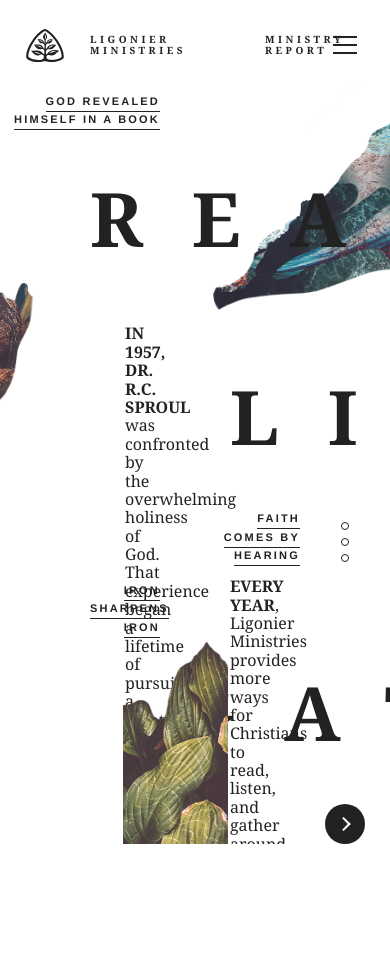
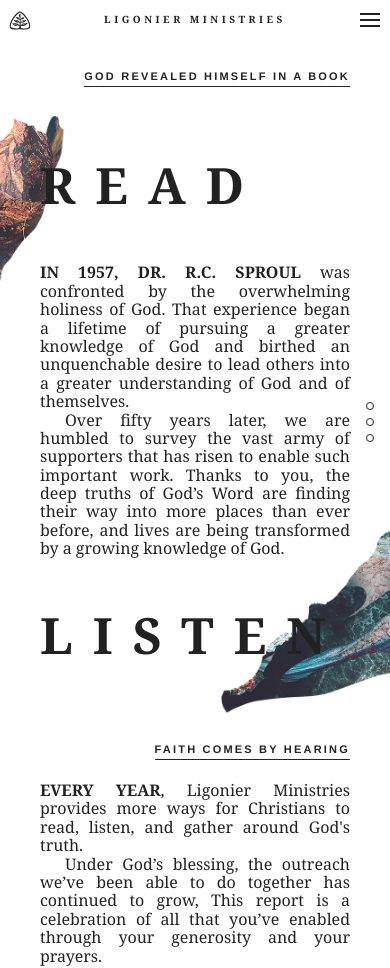
Before and after one commit to johnbarrierwilson/ligonier-report, a Gatsby site: page / in a window 390 px wide. Shown: the top 968 px of the page. Before the commit the page ends 844 px from the top, so only its background shows below. Built offline with nearby package versions, Linux system fonts and the light colour scheme; Gatsby itself is replaced by a stand-in of ours; a web font is replaced by a local one.

Commit message:
Work on responsiveness for current index

```diff
--- a/src/components/content.js
+++ b/src/components/content.js
@@ -2,8 +2,22 @@
 
 const Content = styled('div')`
   color: ${p => p.inverted ? p.theme.colors.white : p.theme.colors.black};
-  grid-column: ${p => p.column};
-  grid-row: ${p => p.row};
+  grid-column: ${p => p.column[0]};
+  grid-row: ${p => p.row[0]};
+  position: relative;
+  z-index: ${p => p.theme.index.content};
+  @media (min-width: ${p => p.theme.breakpoints.small}) {
+    grid-column: ${p => p.column[1]};
+    grid-row: ${p => p.row[1]};
+  }
+  @media (min-width: ${p => p.theme.breakpoints.medium}) {
+    grid-column: ${p => p.column[2]};
+    grid-row: ${p => p.row[2]};
+  }
+  @media (min-width: ${p => p.theme.breakpoints.large}) {
+    grid-column: ${p => p.column[3]};
+    grid-row: ${p => p.row[3]};
+  }
   p {
     text-align: justify;
     text-indent: 25px;
--- a/src/components/documentTitle.js
+++ b/src/components/documentTitle.js
@@ -6,8 +6,11 @@
 )
 
 const Container = styled('p')`
+  display: none;
+  @media (min-width: ${p => p.theme.breakpoints.small}) {
     align-self: center;
     color: ${p => p.inverted ? p.theme.colors.white : p.theme.colors.black};
+    display: block;
     font-size: 10px;
     font-weight: 600;
     grid-column: 12 / span 2;
@@ -15,6 +18,7 @@
     letter-spacing: 0.35em;
     text-align: right;
     text-transform: uppercase;
+  }
 `
 
 export default DocumentTitle
--- a/src/components/heading.js
+++ b/src/components/heading.js
@@ -10,15 +10,40 @@
   font-size: ${p => {
     switch(p.size) {
       case 'xl':
-        return '75px'
+        return '50px'
       default:
-        return '38px'
+        return '24px'
     }
   }};
-  grid-column: ${p => p.column};
-  grid-row: ${p => p.row};
-  letter-spacing: ${p => p.size === 'xl' ? '0.65em' : '0'};
+  grid-column: ${p => p.column[0]};
+  grid-row: ${p => p.row[0]};
+  letter-spacing: ${p => p.size === 'xl' ? '0.4em' : '0'};
+  margin: 50px 0;
+  position: relative;
   text-transform: uppercase;
+  z-index: ${p => p.theme.index.heading};
+  @media (min-width: ${p => p.theme.breakpoints.small}) {
+    grid-column: ${p => p.column[1]};
+    grid-row: ${p => p.row[1]};
+    margin: 0;
+  }
+  @media (min-width: ${p => p.theme.breakpoints.medium}) {
+    font-size: ${p => {
+      switch(p.size) {
+        case 'xl':
+          return '75px'
+        default:
+          return '38px'
+      }
+    }};
+    grid-column: ${p => p.column[2]};
+    grid-row: ${p => p.row[2]};
+    letter-spacing: ${p => p.size === 'xl' ? '0.65em' : '0'};
+  }
+  @media (min-width: ${p => p.theme.breakpoints.large}) {
+    grid-column: ${p => p.column[3]};
+    grid-row: ${p => p.row[3]};
+  }
 `
 
 export default Heading
--- a/src/components/image.js
+++ b/src/components/image.js
@@ -5,9 +5,23 @@
   background-position: ${p => p.position ? p.position : 'center center'};
   background-repeat: no-repeat;
   background-size: ${p => p.size ? p.size : 'cover'};
-  grid-column: ${p => p.column};
-  grid-row: ${p => p.row};
-  transform: ${p => p.transform ? p.transform : 'none'};
+  grid-column: ${p => p.column[0]};
+  grid-row: ${p => p.row[0]};
+  position: relative;
+  z-index: ${p => p.theme.index.image};
+  @media (min-width: ${p => p.theme.breakpoints.small}) {
+    grid-column: ${p => p.column[1]};
+    grid-row: ${p => p.row[1]};
+    transform: ${p => p.transform ? p.transform : 'none'};
+  }
+  @media (min-width: ${p => p.theme.breakpoints.medium}) {
+    grid-column: ${p => p.column[2]};
+    grid-row: ${p => p.row[2]};
+  }
+  @media (min-width: ${p => p.theme.breakpoints.large}) {
+    grid-column: ${p => p.column[3]};
+    grid-row: ${p => p.row[3]};
+  }
 `
 
 export default Image
--- a/src/components/label.js
+++ b/src/components/label.js
@@ -2,9 +2,25 @@
 
 const Label = styled('div')`
   align-self: center;
-  grid-column: ${p => p.column};
-  grid-row: ${p => p.row};
+  grid-column: ${p => p.column[0]};
+  grid-row: ${p => p.row[0]};
+  margin: 25px 0;
+  position: relative;
   text-align: right;
+  z-index: ${p => p.theme.index.label};
+  @media (min-width: ${p => p.theme.breakpoints.small}) {
+    grid-column: ${p => p.column[1]};
+    grid-row: ${p => p.row[1]};
+    margin: 0;
+  }
+  @media (min-width: ${p => p.theme.breakpoints.medium}) {
+    grid-column: ${p => p.column[2]};
+    grid-row: ${p => p.row[2]};
+  }
+  @media (min-width: ${p => p.theme.breakpoints.large}) {
+    grid-column: ${p => p.column[3]};
+    grid-row: ${p => p.row[3]};
+  }
   span {
     border-bottom: 1px solid ${p => p.theme.colors.black};
     color: ${p => p.theme.colors.black};
--- a/src/components/layout.js
+++ b/src/components/layout.js
@@ -6,6 +6,8 @@
 
 import 'normalize.css'
 import theme from '../theme.js'
+
+import Toggle from './toggle'
 
 class Layout extends React.Component {
   constructor(props) {
@@ -37,13 +39,10 @@
             <ThemeProvider theme={theme} >
               <>
                 <Toggle
-                  href="#"
                   navigating={this.state.navigating}
                   onClick={this.toggleNavigation}
                   type={this.props.type}
-                >
-                  <div></div>
-                </Toggle>
+                />
                 <Container>
                   <GlobalStyles />
                   <Helmet
@@ -101,60 +100,30 @@
 const Grid = styled('div')`
   background: ${p => p.type === "tf" ? p.theme.colors.teal : p.theme.colors.white};
   display: grid;
-  grid-template-columns: 90px repeat(12, 1fr) 90px;
-  grid-template-rows: 90px repeat(11, 1fr);
-  height: 100vh;
-  overflow: hidden;
+  grid-template-columns: 40px repeat(12, 1fr) 40px;
+  grid-template-rows: 40px repeat(11, auto);
   transition: all 500ms cubic-bezier(.55,0,.1,1);
+  @media (min-width: ${p => p.theme.breakpoints.small}) {
+    grid-template-columns: 90px repeat(12, 1fr) 90px;
+    grid-template-rows: 90px repeat(11, 1fr);
+  }
+  @media (min-width: ${p => p.theme.breakpoints.medium}) {
+    height: 100vh;
+  }
+  @media (min-width: ${p => p.theme.breakpoints.large}) {
+    overflow: hidden;
+  }
+
   ${p => p.navigating && css`
-    border-radius: 30px;
+    /* border-radius: 30px; */
     opacity: 0.5;
-    transform: scale(0.9) translateY(50vh);
+    transform: translateY(50vh);
   `}
 `
 
 const Container = styled('div')`
   background: #000000;
-  overflow: hidden;
-`
-
-const Toggle = styled('a')`
-  align-items: center;
-  display: flex;
-  height: 50px;
-  justify-content: center;
-  position: fixed;
-  right: 20px;
-  top: 20px;
-  width: 50px;
-  z-index: 10;
-  div {
-    background: ${p => p.navigating ? 'transparent' : p.type !== 'tf' ? p.theme.colors.black : p.theme.colors.white};
-    position: relative;
-    height: 2px;
-    transition: all 250ms cubic-bezier(.55,0,.1,1);
-    width: 24px;
-    &::after {
-      background: ${p => p.navigating ? p.theme.colors.white : p.type !== 'tf' ? p.theme.colors.black : p.theme.colors.white};
-      content: '';
-      height: 100%;
-      left: 0;
-      position: absolute;
-      top: 8px;
-      transform: ${p => p.navigating ? 'rotate(-45deg) translate(5.75px, -5.75px)' : 'rotate(0deg)'};
-      transition: all 500ms cubic-bezier(.55,0,.1,1);
-      width: 100%;
-    }
-    &::before {
-      background: ${p => p.navigating ? p.theme.colors.white : p.type !== 'tf' ? p.theme.colors.black : p.theme.colors.white};
-      bottom: 8px;
-      content: '';
-      height: 100%;
-      left: 0;
-      position: absolute;
-      transform: ${p => p.navigating ? 'rotate(45deg) translate(5.75px, 5.75px)' : 'rotate(0deg)'};
-      transition: all 500ms cubic-bezier(.55,0,.1,1);
-      width: 100%;
-    }
+  @media (min-width: ${p => p.theme.breakpoints.large}) {
+    overflow: hidden;
   }
 `
--- a/src/components/logo.js
+++ b/src/components/logo.js
@@ -15,7 +15,10 @@
   grid-column: 1 / span 1;
   grid-row: 1 / span 1;
   justify-self: center;
-  transform: scale(0.9);
+  transform: scale(0.5);
+  @media (min-width: ${p => p.theme.breakpoints.small}) {
+    transform: scale(0.9);
+  }
   path {
     fill: ${p => p.inverted ? p.theme.colors.white : p.theme.colors.black};
   }
@@ -26,10 +29,15 @@
   color: ${p => p.inverted ? p.theme.colors.white : p.theme.colors.black};
   font-size: 10px;
   font-weight: 600;
-  grid-column: 2 / span 2;
+  grid-column: 2 / span 12;
   grid-row: 1 / span 1;
   letter-spacing: 0.35em;
+  text-align: center;
   text-transform: uppercase;
+  @media (min-width: ${p => p.theme.breakpoints.small}) {
+    grid-column: 2 / span 4;
+    text-align: left;
+  }
 `
 
 export default Logo
--- a/src/components/rightSidebar.js
+++ b/src/components/rightSidebar.js
@@ -13,10 +13,20 @@
   align-items: center;
   display: flex;
   flex-flow: column nowrap;
-  grid-column: 14 / span 1;
-  grid-row: 6 / span 2;
   justify-content: center;
+  position: fixed;
+  right: 20px;
+  top: 50%;
   list-style: none;
+  transform: translate(50%, -50%);
+  @media (min-width: ${p => p.theme.breakpoints.small}) {
+    grid-column: 14 / span 1;
+    grid-row: 6 / span 2;
+    position: relative;
+    right: auto;
+    top: auto;
+    transform: none;
+  }
   li {
     background: transparent;
     border: 1px solid ${p => p.inverted ? p.theme.colors.white : p.theme.colors.black};
--- /dev/null
+++ b/src/components/toggle.js
@@ -0,0 +1,68 @@
+import React from 'react'
+import styled from 'styled-components'
+
+const Toggle = (props) => (
+  <Container href="#" {...props}>
+    <div></div>
+  </Container>
+)
+
+const Container = styled('a')`
+  align-items: center;
+  display: flex;
+  height: 40px;
+  justify-content: center;
+  position: fixed;
+  right: 0;
+  top: 0;
+  width: 40px;
+  z-index: ${p => p.theme.index.toggle};
+  @media (min-width: ${p => p.theme.breakpoints.small}) {
+    height: 50px;
+    right: 20px;
+    top: 20px;
+    width: 50px;
+  }
+  div {
+    background: ${p => p.navigating ? 'transparent' : p.type !== 'tf' ? p.theme.colors.black : p.theme.colors.white};
+    position: relative;
+    height: 2px;
+    transition: all 250ms cubic-bezier(.55,0,.1,1);
+    width: 20px;
+    @media (min-width: ${p => p.theme.breakpoints.small}) {
+      width: 24px;
+    }
+    &::after {
+      background: ${p => p.navigating ? p.theme.colors.white : p.type !== 'tf' ? p.theme.colors.black : p.theme.colors.white};
+      content: '';
+      height: 100%;
+      left: 0;
+      position: absolute;
+      top: 6px;
+      transform: ${p => p.navigating ? 'rotate(-45deg) translate(4.25px, -4.25px)' : 'rotate(0deg)'};
+      transition: all 500ms cubic-bezier(.55,0,.1,1);
+      width: 100%;
+      @media (min-width: ${p => p.theme.breakpoints.small}) {
+        top: 8px;
+        transform: ${p => p.navigating ? 'rotate(-45deg) translate(5.75px, -5.75px)' : 'rotate(0deg)'};
+      }
+    }
+    &::before {
+      background: ${p => p.navigating ? p.theme.colors.white : p.type !== 'tf' ? p.theme.colors.black : p.theme.colors.white};
+      bottom: 6px;
+      content: '';
+      height: 100%;
+      left: 0;
+      position: absolute;
+      transform: ${p => p.navigating ? 'rotate(45deg) translate(4.25px, 4.25px)' : 'rotate(0deg)'};
+      transition: all 500ms cubic-bezier(.55,0,.1,1);
+      width: 100%;
+      @media (min-width: ${p => p.theme.breakpoints.small}) {
+        bottom: 8px;
+        transform: ${p => p.navigating ? 'rotate(45deg) translate(5.75px, 5.75px)' : 'rotate(0deg)'};
+      }
+    }
+  }
+`
+
+export default Toggle
--- a/src/pages/index.js
+++ b/src/pages/index.js
@@ -21,75 +21,78 @@
     <RightSidebar status={0} />
     <NavigateRight to="/teaching-fellows" />
     <Image
-      column='1 / span 3'
-      row='4 / span 6'
+      column={['1 / span 2', '1 / span 3', '1 / span 3', '1 / span 3']}
+      row={['3 / span 3', '4 / span 6', '4 / span 6', '4 / span 6']}
       position='top right'
       size='495px 446px'
       src={Piece01}
       transform='translate(-90px, -35px)'
     />
     <Image
-      column='9 / span 6'
-      row='1 / span 3'
+      column={['9 / span 6', '9 / span 6', '9 / span 6', '9 / span 6']}
+      row={['3 / span 3', '1 / span 3', '1 / span 3', '1 / span 3']}
       position='bottom left'
       size='495px 369px'
       src={Piece02}
     />
     <Image
-      column='3 / span 6'
-      row='10 / span 3'
+      column={['1 / span 14', '1 / span 9', '2 / span 8', '3 / span 6']}
+      row={['9 / span 4', '10 / span 3', '10 / span 3', '10 / span 3']}
       position='top center'
       size='468px 414px'
       src={Piece03}
       transform='translate(15px, 35px)'
     />
+
     <Heading
-      column='2 / span 3'
-      row='3 / span 1'
+      column={['2 / span 12', '2 / span 3', '2 / span 3', '2 / span 3']}
+      row={['3 / span 1', '3 / span 1', '3 / span 1', '3 / span 1']}
       size="xl"
       text='Read'
     />
     <Label
-      column='1 / span 5'
-      row='2 / span 1'
+      column={['1 / span 13', '1 / span 6', '1 / span 6', '1 / span 5']}
+      row={['2 / span 1', '2 / span 1', '2 / span 1', '2 / span 1']}
     >
       <span>God revealed Himself in a book</span>
     </Label>
     <Content
-      column='4 / span 2'
-      row='5 / span 5'
+      column={['2 / span 12', '2 / span 5', '3 / span 4', '4 / span 2']}
+      row={['4 / span 1', '5 / span 5', '5 / span 5', '5 / span 5']}
     >
       <p><strong>In 1957, Dr. R.C. Sproul</strong> was confronted by the overwhelming holiness of God. That experience began a lifetime of pursuing a greater knowledge of God and birthed an unquenchable desire to lead others into a greater understanding of God and of themselves.</p>
       <p>Over fifty years later, we are humbled to survey the vast army of supporters that has risen to enable such important work. Thanks to you, the deep truths of God’s Word are finding their way into more places than ever before, and lives are being transformed by a growing knowledge of&nbsp;God.</p>
     </Content>
+
     <Heading
-      column='10 / span 4'
-      row='5 / span 1'
+      column={['2 / span 12', '10 / span 4', '10 / span 4', '10 / span 4']}
+      row={['5 / span 1', '5 / span 1', '5 / span 1', '5 / span 1']}
       size="xl"
       text='Listen'
     />
     <Label
-      column='9 / span 5'
-      row='6 / span 1'
+      column={['1 / span 13', '9 / span 5', '9 / span 5', '9 / span 5']}
+      row={['6 / span 1', '6 / span 1', '6 / span 1', '6 / span 1']}
     >
       <span>Faith comes by hearing</span>
     </Label>
     <Content
-      column='10 / span 2'
-      row='8 / span 5'
+      column={['2 / span 12', '9 / span 5', '10 / span 3', '10 / span 2']}
+      row={['7 / span 1', '8 / span 5', '8 / span 5', '8 / span 5']}
     >
       <p><strong>Every year</strong>, Ligonier Ministries provides more ways for Christians to read, listen, and gather around God's truth.</p>
       <p>Under God’s blessing, the outreach we’ve been able to do together has continued to grow, This report is a celebration of all that you’ve enabled through your generosity and your prayers.</p>
     </Content>
+
     <Heading
-      column='7 / span 2'
-      row='11 / span 1'
+      column={['2 / span 12', '7 / span 2', '7 / span 2', '7 / span 2']}
+      row={['9 / span 1', '11 / span 1', '11 / span 1', '11 / span 1']}
       size="xl"
       text='Gather'
     />
     <Label
-      column='2 / span 4'
-      row='9 / span 2'
+      column={['1 / span 13', '2 / span 4', '2 / span 4', '2 / span 4']}
+      row={['8 / span 1', '9 / span 2', '9 / span 2', '9 / span 2']}
     >
       <span>Iron sharpens iron</span>
     </Label>
--- a/src/theme.js
+++ b/src/theme.js
@@ -3,6 +3,18 @@
     black: '#222222',
     teal: '#06212b',
     white: '#ffffff'
+  },
+  breakpoints: {
+    small: '600px',
+    medium: '900px',
+    large: '1600px'
+  },
+  index: {
+    content: '20',
+    heading: '20',
+    image: '10',
+    label: '20',
+    toggle: '50'
   }
 }
 
```
Lines whose indentation alone changed are shown as unchanged.
